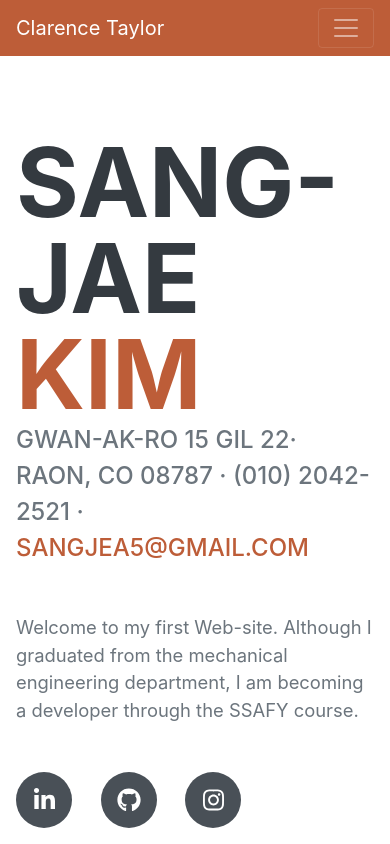
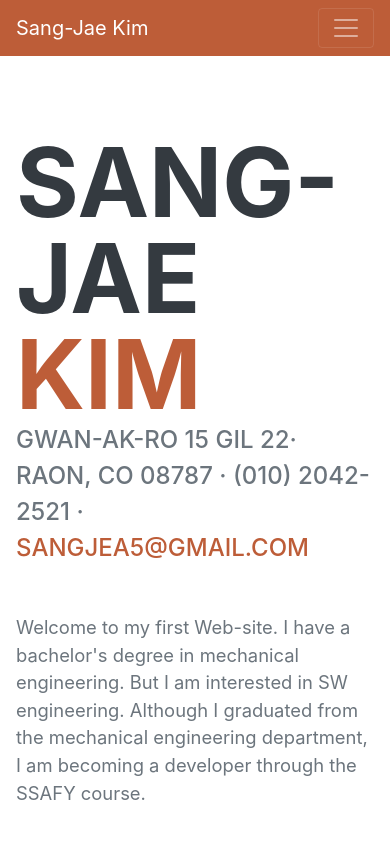
Before and after one commit to sang-jae/sang-jae.github.io, a plain HTML site: page index.html in a window 390 px wide. Shown: the top 844 px of the page. Drawn offline with nearby package versions, Linux system fonts and the light colour scheme; a web font is replaced by a local one.

Commit message:
main page -ing

```diff
--- a/index.html
+++ b/index.html
@@ -5,7 +5,7 @@
         <meta name="viewport" content="width=device-width, initial-scale=1, shrink-to-fit=no" />
         <meta name="description" content="" />
         <meta name="author" content="" />
-        <title>Resume - Start Bootstrap Theme</title>
+        <title>SangJae - Resume</title>
         <link rel="icon" type="image/x-icon" href="assets/img/favicon.ico" />
         <!-- Font Awesome icons (free version)-->
         <script src="https://use.fontawesome.com/releases/v5.15.1/js/all.js" crossorigin="anonymous"></script>
@@ -19,7 +19,7 @@
         <!-- Navigation-->
         <nav class="navbar navbar-expand-lg navbar-dark bg-primary fixed-top" id="sideNav">
             <a class="navbar-brand js-scroll-trigger" href="#page-top">
-                <span class="d-block d-lg-none">Clarence Taylor</span>
+                <span class="d-block d-lg-none">Sang-Jae Kim</span>
                 <span class="d-none d-lg-block"><img class="img-fluid img-profile rounded-circle mx-auto mb-2" src="assets/img/profile_me.jpg" alt="" /></span>
             </a>
             <button class="navbar-toggler" type="button" data-toggle="collapse" data-target="#navbarSupportedContent" aria-controls="navbarSupportedContent" aria-expanded="false" aria-label="Toggle navigation"><span class="navbar-toggler-icon"></span></button>
@@ -47,7 +47,7 @@
                         Gwan-ak-ro 15 gil 22· Raon, CO 08787 · (010) 2042-2521 ·
                         <a href="mailto:sangjea5@gmail.com">sangjea5@gmail.com</a>
                     </div>
-                    <p class="lead mb-5">Welcome to my first Web-site. Although I graduated from the mechanical engineering department, I am becoming a developer through the SSAFY course.</p>
+                    <p class="lead mb-5">Welcome to my first Web-site. I have a bachelor's degree in mechanical engineering. But I am interested in SW engineering. Although I graduated from the mechanical engineering department, I am becoming a developer through the SSAFY course.</p>
                     <div class="social-icons">
                         <a class="social-icon" href="#"><i class="fab fa-linkedin-in"></i></a>
                         <a class="social-icon" href="https://github.com/sang-jae"><i class="fab fa-github"></i></a>
```
